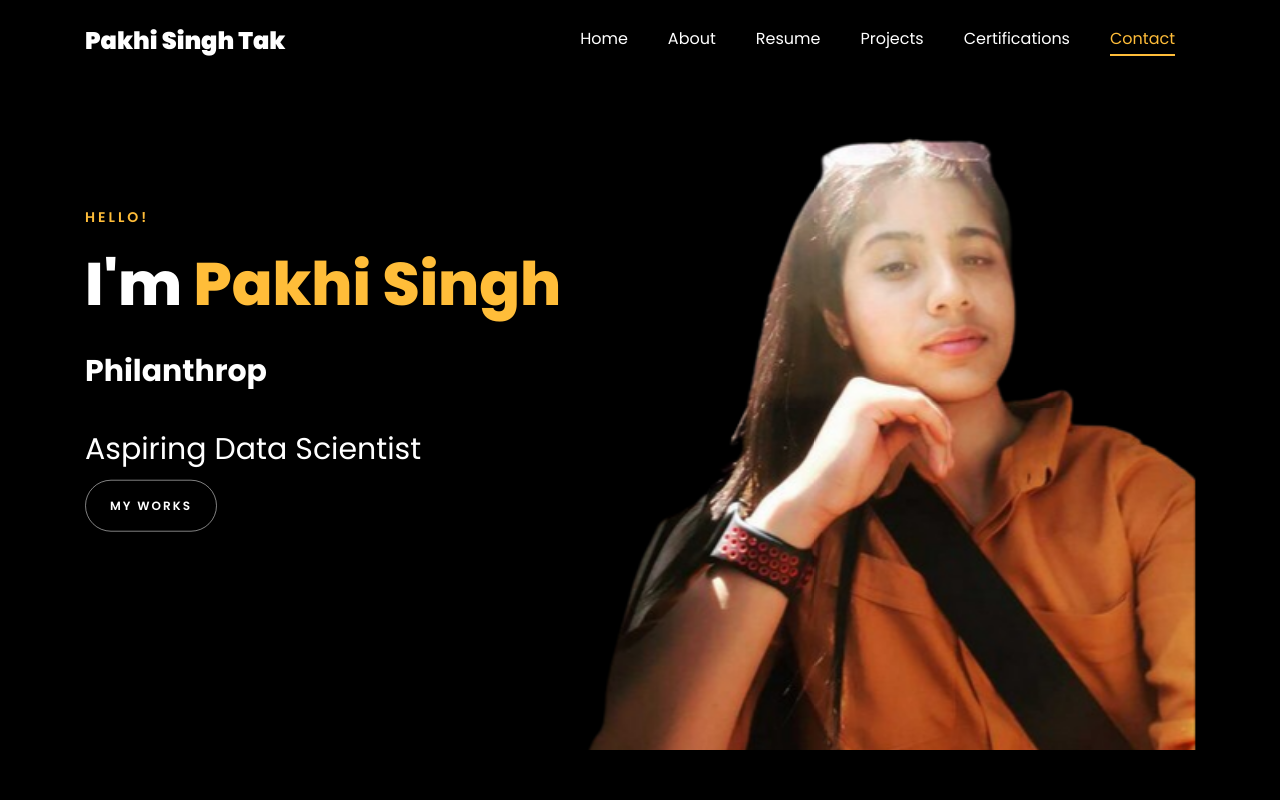
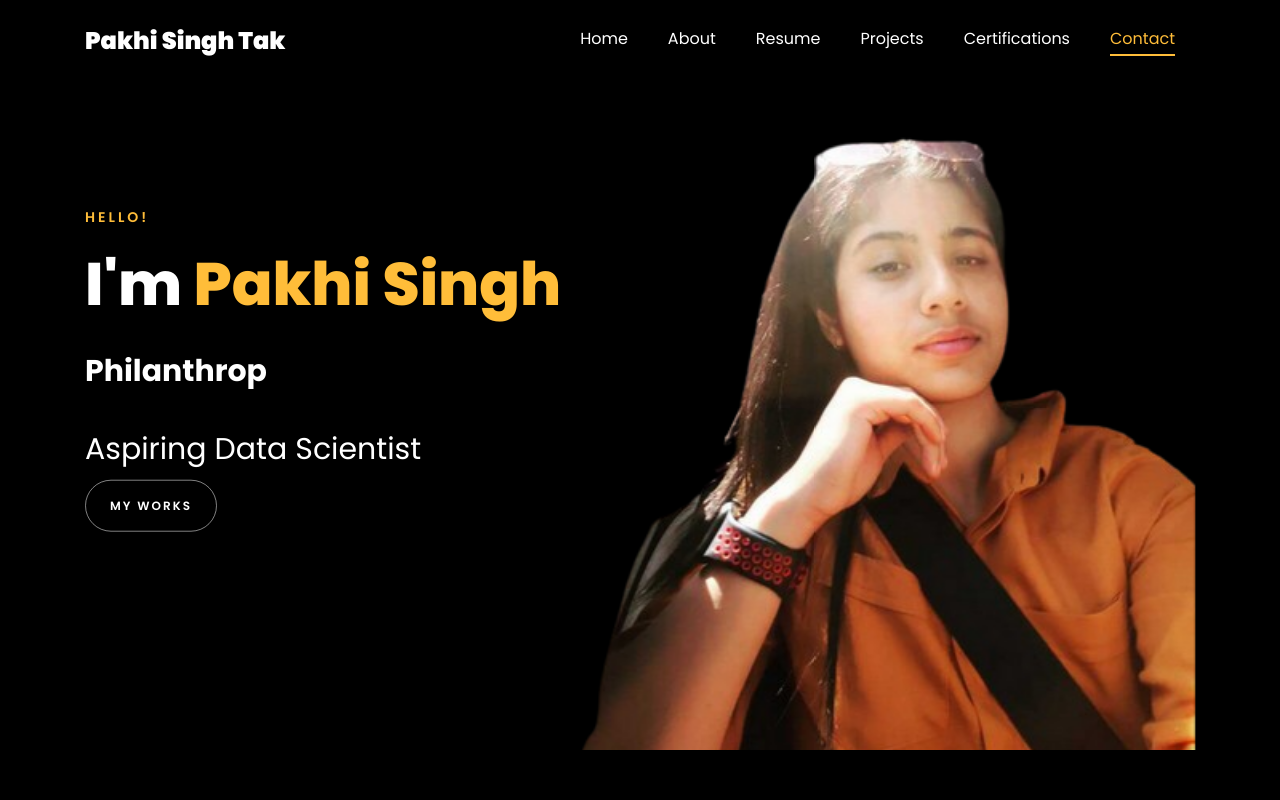
Before and after one commit to Pakhisingh/Pakhisingh.github.io, a plain HTML site: page index.html in a window 1280 px wide. Shown: the top 800 px of the page. Drawn offline with Linux system fonts and the light colour scheme; animation ran at ten frames a second; files whose address does not match are found by name.

Commit message:
Update index.html

```diff
--- a/index.html
+++ b/index.html
@@ -142,7 +142,7 @@
 	      	<div class="overlay"></div>
 	         <div class="container">
 	          <div class="row d-md-flex no-gutters slider-text align-items-end justify-content-end" data-scrollax-parent="true">
-	          	<div class="one-third js-fullheight order-md-last img" style="background-image:url(images/bg_1.png); background-position: 10% 10%">
+	          	<div class="one-third js-fullheight order-md-last img" style="background-image:url(images/bg_1.png); background-position: 15% 20%">
 	          	 <div class="overlay"></div>
 	          	</div>
 		          <div class="one-forth d-flex  align-items-center ftco-animate" data-scrollax=" properties: { translateY: '70%' }">
```
